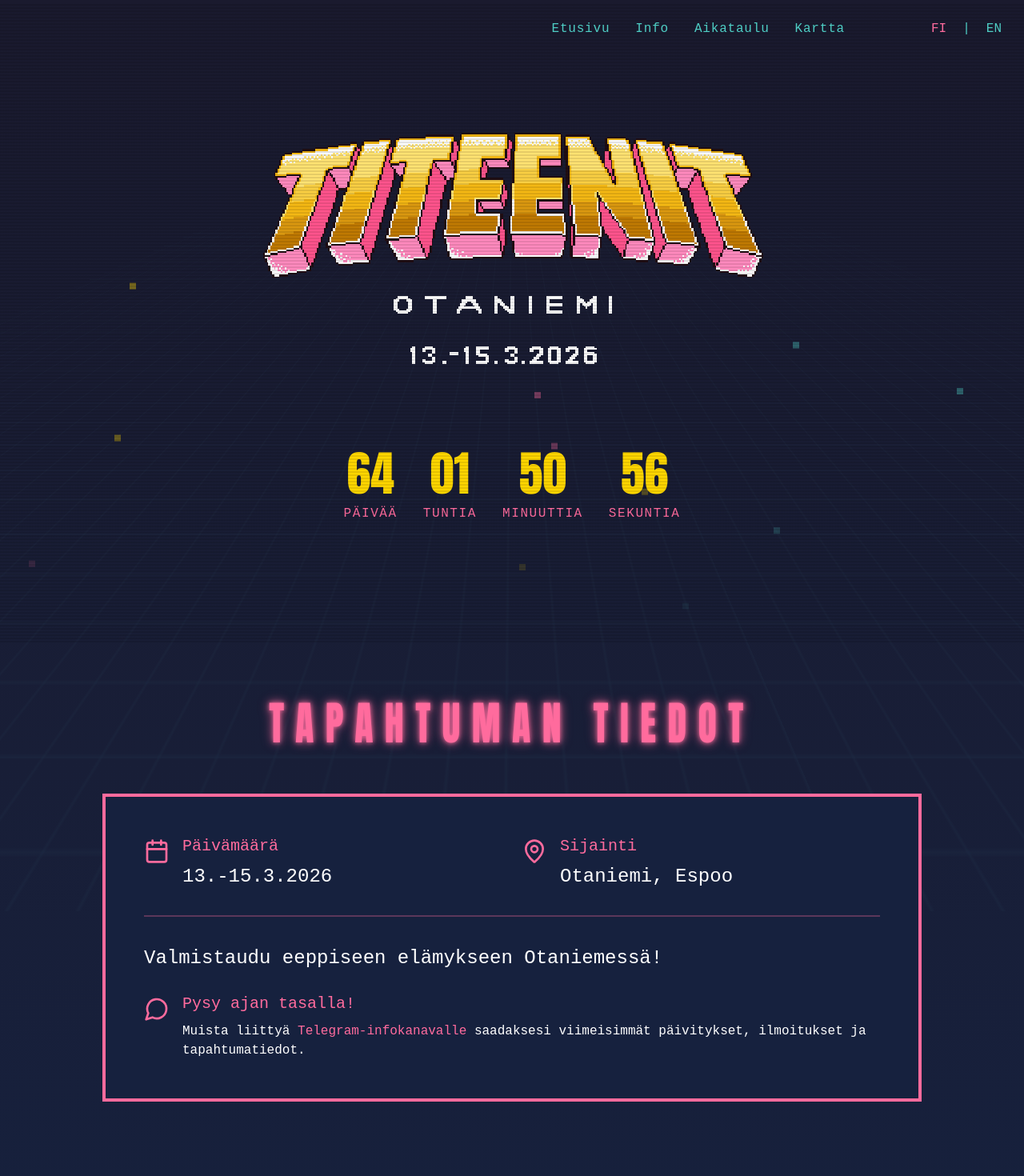
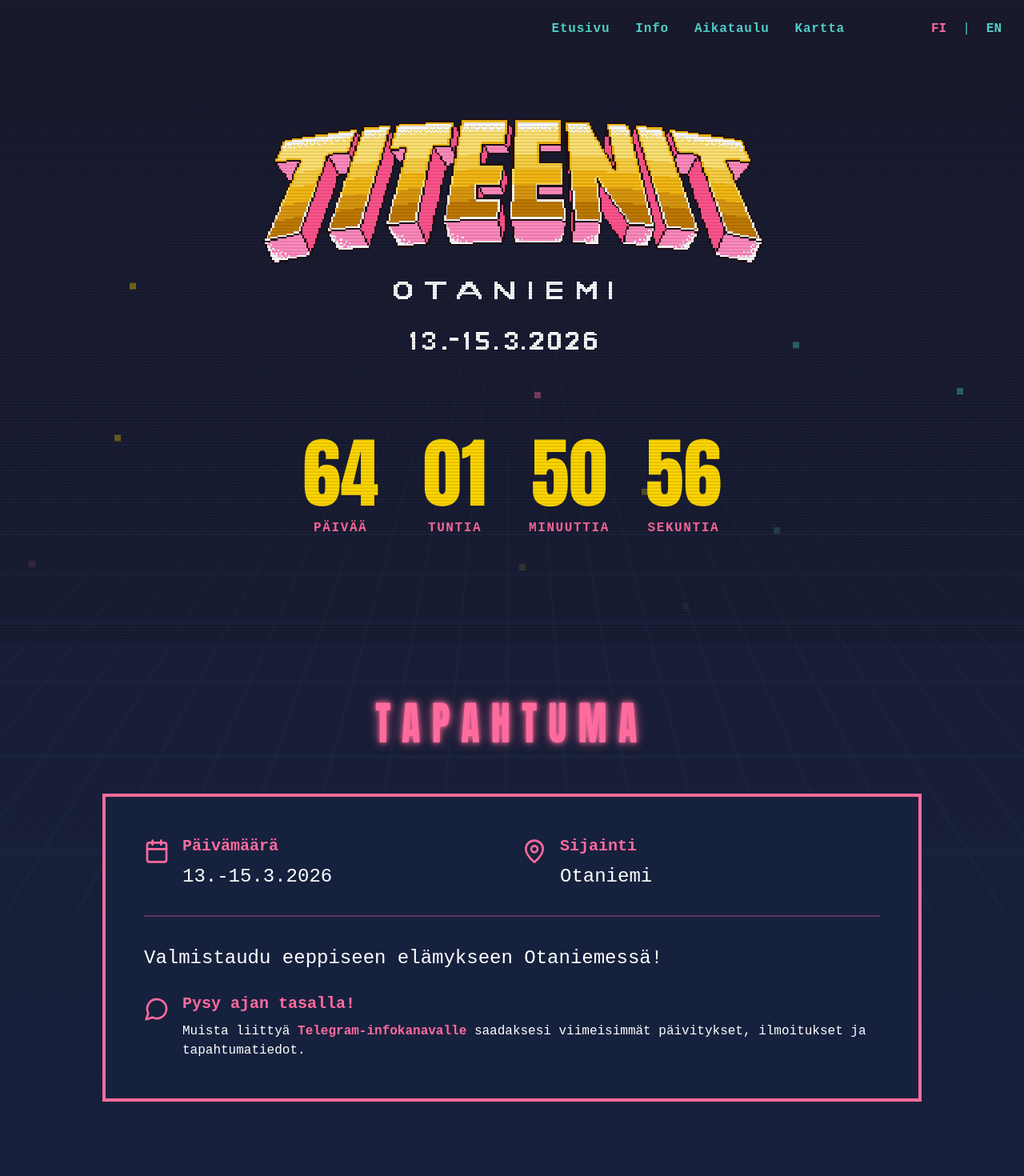
Before and after one commit to Tietokilta/titeen.it-2026, a React (Vite) app: page / in a window 1280 px wide. Shown: the top 1470 px of the page at 80% size. Built offline with nearby package versions, Linux system fonts and the light colour scheme.

Commit message:
Content and style improvements

```diff
--- a/src/components/Countdown.tsx
+++ b/src/components/Countdown.tsx
@@ -38,8 +38,15 @@ export function Countdown() {
   ];
 
   return (
-    <div className="flex justify-center items-center gap-2 sm:gap-4 md:gap-8">
+    // <div className="flex justify-center items-center gap-2 sm:gap-8 md:gap-12">
+    <table className="table-fixed mx-auto">
+      <col className="w-1/4" />
+      <col className="w-1/4" />
+      <col className="w-1/4" />
+      <col className="w-1/4" />
+      <tr>
         {timeUnits.map((unit, index) => (
+          <td>
             <motion.div
               key={unit.label}
               initial={{ opacity: 0, scale: 0.5 }}
@@ -47,14 +54,17 @@ export function Countdown() {
               transition={{ duration: 0.5, delay: 0.8 + index * 0.1 }}
               className="text-center"
             >
-          <div className="text-3xl sm:text-5xl md:text-6xl text-[#ffd700] mb-1 sm:mb-2 retro-number">
+              <div className="text-7xl sm:text-8xl md:text-8xl text-[#ffd700] px-2 sm:px-4 md:px-6 mb-1 sm:mb-2 retro-number">
                 {String(unit.value).padStart(2, '0')}
               </div>
-          <div className="text-[#ff6b9d] tracking-widest text-sm sm:text-sm md:text-base">
+              <div className="text-[#ff6b9d] tracking-widest text-md font-bold sm:text-md md:text-base">
                 {unit.label}
               </div>
             </motion.div>
+          </td>
         ))}
-    </div>
+      </tr>
+    </table>
+    // </div>
   );
 }
--- a/src/components/EventDetails.tsx
+++ b/src/components/EventDetails.tsx
@@ -32,7 +32,7 @@ export function EventDetails() {
               <div className="flex items-start gap-4">
                 <Calendar className="w-8 h-8 text-[#ff6b9d] flex-shrink-0 mt-1" />
                 <div>
-                  <p className="text-[#ff6b9d] text-base sm:text-xl mb-2">
+                  <p className="text-[#ff6b9d] text-base font-bold sm:text-xl mb-2">
                     {t('event.date')}
                   </p>
                   <p className="text-white text-lg sm:text-2xl">
@@ -44,7 +44,7 @@ export function EventDetails() {
               <div className="flex items-start gap-4">
                 <MapPin className="w-8 h-8 text-[#ff6b9d] flex-shrink-0 mt-1" />
                 <div>
-                  <p className="text-[#ff6b9d] text-base sm:text-xl mb-2">
+                  <p className="text-[#ff6b9d] text-base font-bold sm:text-xl mb-2">
                     {t('event.location')}
                   </p>
                   <p className="text-white text-lg sm:text-2xl">
@@ -63,7 +63,7 @@ export function EventDetails() {
             <div className="flex items-start gap-4">
               <MessageCircle className="w-8 h-8 text-[#ff6b9d] flex-shrink-0 mt-1" />
               <div>
-                <p className="text-[#ff6b9d] text-xl mb-2">
+                <p className="text-[#ff6b9d] text-xl font-bold mb-2">
                   {t('event.telegram.title')}
                 </p>
                 <p className="text-white">
@@ -71,7 +71,7 @@ export function EventDetails() {
                     href="https://t.me/titeenientaistot"
                     target="_blank"
                     rel="noopener noreferrer"
-                    className="text-[#ff6b9d] hover:underline"
+                    className="text-[#ff6b9d] font-bold hover:underline"
                   >
                     {t('event.telegram.channel')}
                   </a> {t('event.telegram.rest')}
--- a/src/components/Navigation.tsx
+++ b/src/components/Navigation.tsx
@@ -88,7 +88,7 @@ export function Navigation() {
               <button
                 key={item.id}
                 onClick={() => scrollToSection(item.id)}
-                className="text-[#4ecdc4] tracking-wider hover:text-[#ff6b9d] transition-colors"
+                className="text-[#4ecdc4] font-bold tracking-wider hover:text-[#ff6b9d] transition-colors"
               >
                 {item.label}
               </button>
@@ -98,7 +98,7 @@ export function Navigation() {
             <div className="flex items-center gap-2 ml-16">
               <button
                 onClick={() => setLanguage('fi')}
-                className={`px-3 py-1 transition-colors ${
+                className={`px-3 py-1 transition-colors font-bold ${
                   language === 'fi'
                     ? 'text-[#ff6b9d]'
                     : 'text-[#4ecdc4] hover:text-[#ff6b9d]'
@@ -109,7 +109,7 @@ export function Navigation() {
               <span className="text-[#4ecdc4]">|</span>
               <button
                 onClick={() => setLanguage('en')}
-                className={`px-3 py-1 transition-colors ${
+                className={`px-3 py-1 transition-colors font-bold ${
                   language === 'en'
                     ? 'text-[#ff6b9d]'
                     : 'text-[#4ecdc4] hover:text-[#ff6b9d]'
@@ -134,7 +134,7 @@ export function Navigation() {
             <div className="flex items-center justify-center gap-2 px-6 py-4 border-b border-[#ff6b9d]/20">
               <button
                 onClick={() => setLanguage('fi')}
-                className={`px-4 py-2 transition-colors ${
+                className={`px-4 py-2 transition-colors font-bold ${
                   language === 'fi'
                     ? 'text-[#ff6b9d]'
                     : 'text-[#4ecdc4] hover:text-[#ff6b9d]'
@@ -145,7 +145,7 @@ export function Navigation() {
               <span className="text-[#4ecdc4]">|</span>
               <button
                 onClick={() => setLanguage('en')}
-                className={`px-4 py-2 transition-colors ${
+                className={`px-4 py-2 transition-colors font-bold ${
                   language === 'en'
                     ? 'text-[#ff6b9d]'
                     : 'text-[#4ecdc4] hover:text-[#ff6b9d]'
@@ -159,7 +159,7 @@ export function Navigation() {
               <button
                 key={item.id}
                 onClick={() => scrollToSection(item.id)}
-                className="block w-full text-left px-6 py-4 text-[#4ecdc4] tracking-wider hover:bg-[#0f3460] hover:text-[#ff6b9d] transition-colors border-b border-[#ff6b9d]/20 last:border-b-0"
+                className="block w-full text-left px-6 py-4 text-[#4ecdc4] font-bold tracking-wider hover:bg-[#0f3460] hover:text-[#ff6b9d] transition-colors border-b border-[#ff6b9d]/20 last:border-b-0"
               >
                 {item.label}
               </button>
--- a/src/components/Timetable.tsx
+++ b/src/components/Timetable.tsx
@@ -54,7 +54,7 @@ export function Timetable() {
               <div className="space-y-4">
                 {schedule.friday.map((item, index) => (
                   <div key={index} className="flex gap-4 items-start">
-                    <span className="text-[#4ecdc4] min-w-[60px]">{item.time}</span>
+                    <span className="text-[#4ecdc4] font-bold min-w-[60px]">{item.time}</span>
                     <span className="text-white">{item.event}</span>
                   </div>
                 ))}
@@ -69,7 +69,7 @@ export function Timetable() {
               <div className="space-y-4">
                 {schedule.saturday.map((item, index) => (
                   <div key={index} className="flex gap-4 items-start">
-                    <span className="text-[#4ecdc4] min-w-[60px]">{item.time}</span>
+                    <span className="text-[#4ecdc4] font-bold min-w-[60px]">{item.time}</span>
                     <span className="text-white">{item.event}</span>
                   </div>
                 ))}
@@ -84,7 +84,7 @@ export function Timetable() {
               <div className="space-y-4">
                 {schedule.sunday.map((item, index) => (
                   <div key={index} className="flex gap-4 items-start">
-                    <span className="text-[#4ecdc4] min-w-[60px]">{item.time}</span>
+                    <span className="text-[#4ecdc4] font-bold min-w-[60px]">{item.time}</span>
                     <span className="text-white">{item.event}</span>
                   </div>
                 ))}
--- a/src/contexts/LanguageContext.tsx
+++ b/src/contexts/LanguageContext.tsx
@@ -18,7 +18,7 @@ const translations = {
 
     // Hero
     'hero.date': '13.-15.3.2026',
-    'hero.location': 'Otaniemi, Espoo',
+    'hero.location': 'Otaniemi',
     'hero.startGame': 'ALOITA PELI',
     'hero.closeGame': 'SULJE PELI',
 
@@ -30,7 +30,7 @@ const translations = {
     'countdown.seconds': 'SEKUNTIA',
 
     // Event Details
-    'event.title': 'TAPAHTUMAN TIEDOT',
+    'event.title': 'TAPAHTUMA',
     'event.date': 'Päivämäärä',
     'event.location': 'Sijainti',
     'event.description': 'Valmistaudu eeppiseen elämykseen Otaniemessä!',
@@ -79,7 +79,7 @@ const translations = {
 
     // Hero
     'hero.date': '13.-15.3.2026',
-    'hero.location': 'Otaniemi, Espoo',
+    'hero.location': 'Otaniemi',
     'hero.startGame': 'START GAME',
     'hero.closeGame': 'CLOSE GAME',
 
@@ -91,7 +91,7 @@ const translations = {
     'countdown.seconds': 'SECONDS',
 
     // Event Details
-    'event.title': 'EVENT INFO',
+    'event.title': 'EVENT',
     'event.date': 'Date',
     'event.location': 'Location',
     'event.description': 'Get ready for an epic experience in Otaniemi!',
--- a/src/index.css
+++ b/src/index.css
@@ -64,6 +64,12 @@
     --text-5xl--line-height: 1;
     --text-6xl: 3.75rem;
     --text-6xl--line-height: 1;
+    --text-7xl: 4.5rem;
+    --text-7xl--line-height: 1;
+    --text-8xl: 6rem;
+    --text-8xl--line-height: 1;
+    --text-9xl: 8rem;
+    --text-9xl--line-height: 1;
     --tracking-wider: .05em;
     --tracking-widest: .1em;
     --leading-relaxed: 1.625;
@@ -518,10 +524,20 @@
     display: inline-block;
   }
 
+  .aspect-square {
+    aspect-ratio: 1 / 1;
+  }
+
   .aspect-video {
     aspect-ratio: var(--aspect-video);
   }
 
+  @media (width >= 40rem) {
+    .sm\:aspect-video {
+      aspect-ratio: var(--aspect-video);
+    }
+  }
+
   .h-2 {
     height: calc(var(--spacing) * 2);
   }
@@ -552,6 +568,10 @@
 
   .min-h-screen {
     min-height: 100vh;
+  }
+
+  .w-1\/4 {
+    width: 25%;
   }
 
   .w-2 {
@@ -787,6 +807,10 @@
     padding: calc(var(--spacing) * 12);
   }
 
+  .px-2 {
+    padding-inline: calc(var(--spacing) * 2);
+  }
+
   .px-3 {
     padding-inline: calc(var(--spacing) * 3);
   }
@@ -821,6 +845,10 @@
 
   .pb-8 {
     padding-bottom: calc(var(--spacing) * 8);
+  }
+
+  .table-fixed {
+    table-layout: fixed;
   }
 
   .text-center {
@@ -846,6 +874,31 @@
     line-height: var(--tw-leading, var(--text-4xl--line-height));
   }
 
+  .text-5xl {
+    font-size: var(--text-5xl);
+    line-height: var(--tw-leading, var(--text-5xl--line-height));
+  }
+
+  .text-6xl {
+    font-size: var(--text-6xl);
+    line-height: var(--tw-leading, var(--text-6xl--line-height));
+  }
+
+  .text-7xl {
+    font-size: var(--text-7xl);
+    line-height: var(--tw-leading, var(--text-7xl--line-height));
+  }
+
+  .text-8xl {
+    font-size: var(--text-8xl);
+    line-height: var(--tw-leading, var(--text-8xl--line-height));
+  }
+
+  .text-9xl {
+    font-size: var(--text-9xl);
+    line-height: var(--tw-leading, var(--text-9xl--line-height));
+  }
+
   .text-base {
     font-size: var(--text-base);
     line-height: var(--tw-leading, var(--text-base--line-height));
@@ -864,6 +917,10 @@
   .text-xl {
     font-size: var(--text-xl);
     line-height: var(--tw-leading, var(--text-xl--line-height));
+  }
+
+  .font-bold {
+    font-weight: 700;
   }
 
   .leading-relaxed {
@@ -1045,6 +1102,12 @@
   }
 
   @media (width >= 40rem) {
+    .sm\:gap-8 {
+      gap: calc(var(--spacing) * 8);
+    }
+  }
+
+  @media (width >= 40rem) {
     .sm\:p-6 {
       padding: calc(var(--spacing) * 6);
     }
@@ -1079,6 +1142,34 @@
   }
 
   @media (width >= 40rem) {
+    .sm\:text-6xl {
+      font-size: var(--text-6xl);
+      line-height: var(--tw-leading, var(--text-6xl--line-height));
+    }
+  }
+
+  @media (width >= 40rem) {
+    .sm\:text-7xl {
+      font-size: var(--text-7xl);
+      line-height: var(--tw-leading, var(--text-7xl--line-height));
+    }
+  }
+
+  @media (width >= 40rem) {
+    .sm\:text-8xl {
+      font-size: var(--text-8xl);
+      line-height: var(--tw-leading, var(--text-8xl--line-height));
+    }
+  }
+
+  @media (width >= 40rem) {
+    .sm\:text-9xl {
+      font-size: var(--text-9xl);
+      line-height: var(--tw-leading, var(--text-9xl--line-height));
+    }
+  }
+
+  @media (width >= 40rem) {
     .sm\:text-lg {
       font-size: var(--text-lg);
       line-height: var(--tw-leading, var(--text-lg--line-height));
@@ -1182,6 +1273,27 @@
   }
 
   @media (width >= 48rem) {
+    .md\:text-7xl {
+      font-size: var(--text-7xl);
+      line-height: var(--tw-leading, var(--text-7xl--line-height));
+    }
+  }
+
+  @media (width >= 48rem) {
+    .md\:text-8xl {
+      font-size: var(--text-8xl);
+      line-height: var(--tw-leading, var(--text-8xl--line-height));
+    }
+  }
+
+  @media (width >= 48rem) {
+    .md\:text-9xl {
+      font-size: var(--text-9xl);
+      line-height: var(--tw-leading, var(--text-9xl--line-height));
+    }
+  }
+
+  @media (width >= 48rem) {
     .md\:text-base {
       font-size: var(--text-base);
       line-height: var(--tw-leading, var(--text-base--line-height));
@@ -1192,6 +1304,42 @@
     .md\:text-xl {
       font-size: var(--text-xl);
       line-height: var(--tw-leading, var(--text-xl--line-height));
+    }
+  }
+
+  @media (width >= 40rem) {
+    .sm\:px-2 {
+      padding-inline: calc(var(--spacing) * 2);
+    }
+
+    .sm\:px-3 {
+      padding-inline: calc(var(--spacing) * 3);
+    }
+
+    .sm\:px-4 {
+      padding-inline: calc(var(--spacing) * 4);
+    }
+
+    .sm\:px-6 {
+      padding-inline: calc(var(--spacing) * 6);
+    }
+  }
+
+  @media (width >= 48rem) {
+    .md\:px-2 {
+      padding-inline: calc(var(--spacing) * 2);
+    }
+
+    .md\:px-3 {
+      padding-inline: calc(var(--spacing) * 3);
+    }
+
+    .md\:px-4 {
+      padding-inline: calc(var(--spacing) * 4);
+    }
+
+    .md\:px-6 {
+      padding-inline: calc(var(--spacing) * 6);
     }
   }
 
```
Also changed, not shown: src/components/Map.tsx (+14 -14 lines). Lines whose indentation alone changed are shown as unchanged.
